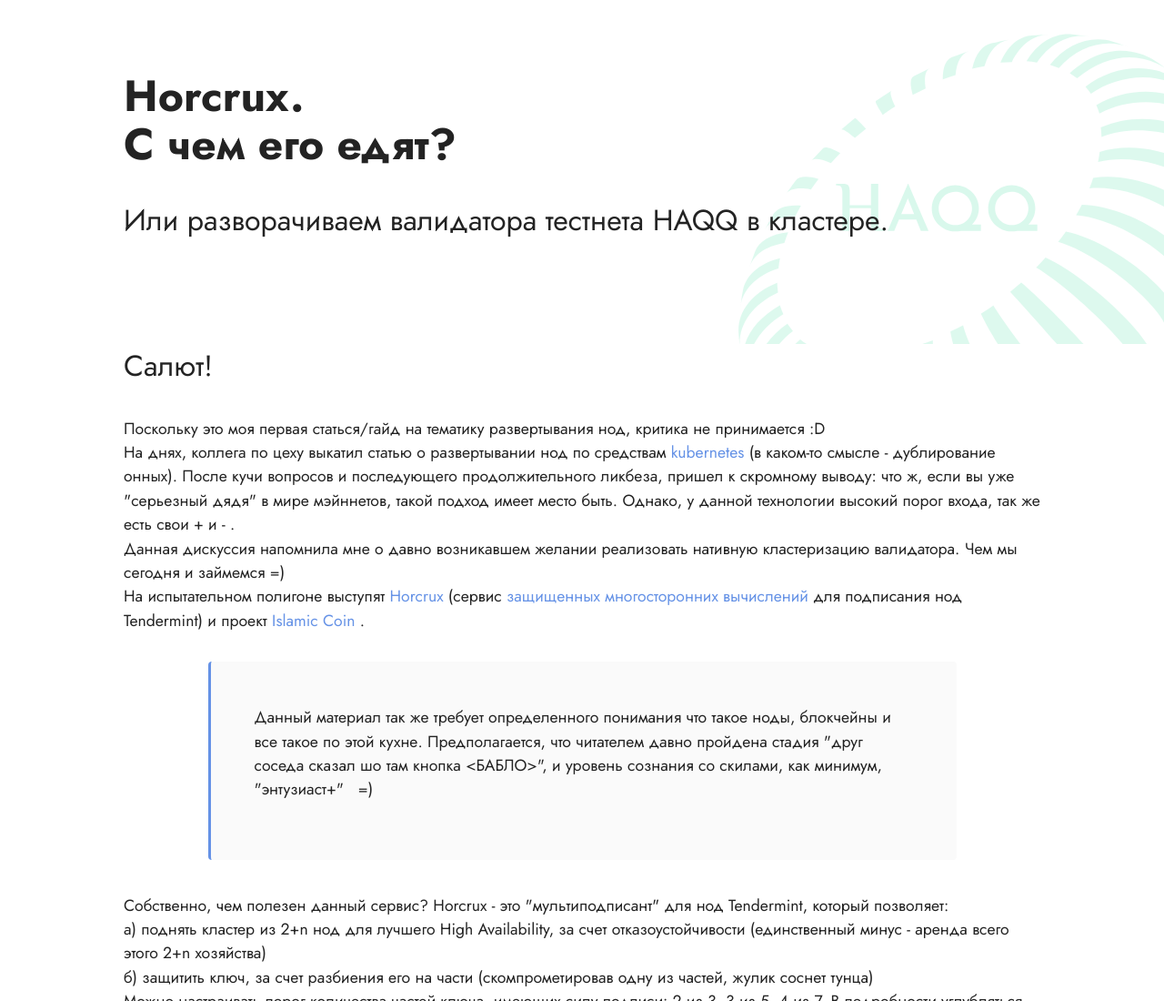
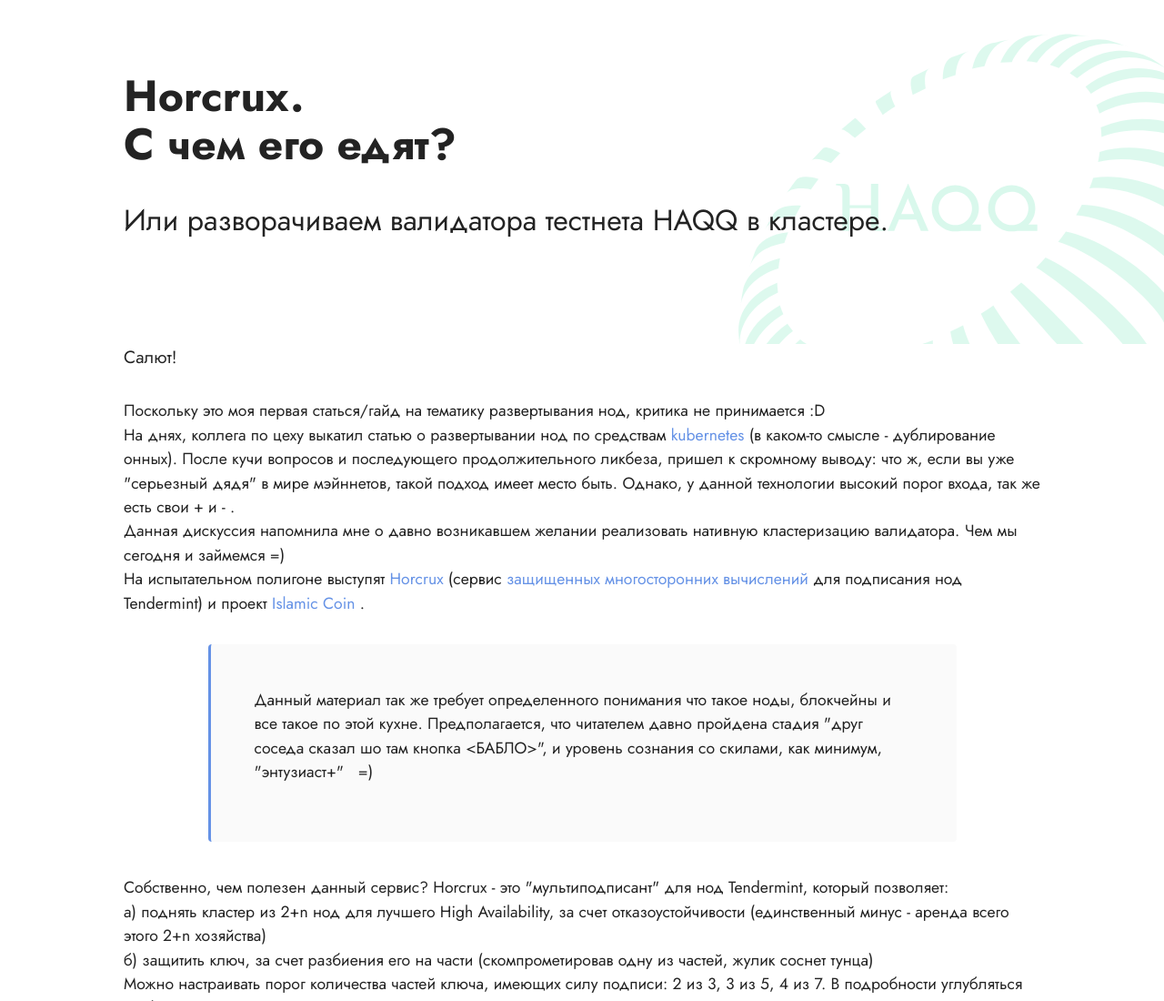
Before and after one commit to Neschadin/publications, a plain HTML site: page Horcrux/index.html in a window 1280 px wide. Shown: the top 1100 px of the page at 91% size. Drawn offline with Linux system fonts and the light colour scheme.

Commit message:
change font size for hello

```diff
--- a/Horcrux/index.html
+++ b/Horcrux/index.html
@@ -51,7 +51,7 @@
         <div class="row justify-content-center">
             <div class="col-md-12 col-lg-10">
 
-                <h4 class="mbr-section-subtitle mbr-fonts-style mb-4 display-5">
+                <h4 class="mbr-section-subtitle mbr-fonts-style mb-4 display-7">
                     Салют!
                 </h4>
                 <p class="mbr-text mbr-fonts-style display-4">Поскольку это моя первая статься/гайд на тематику развертывания нод, критика не принимается :D
```
